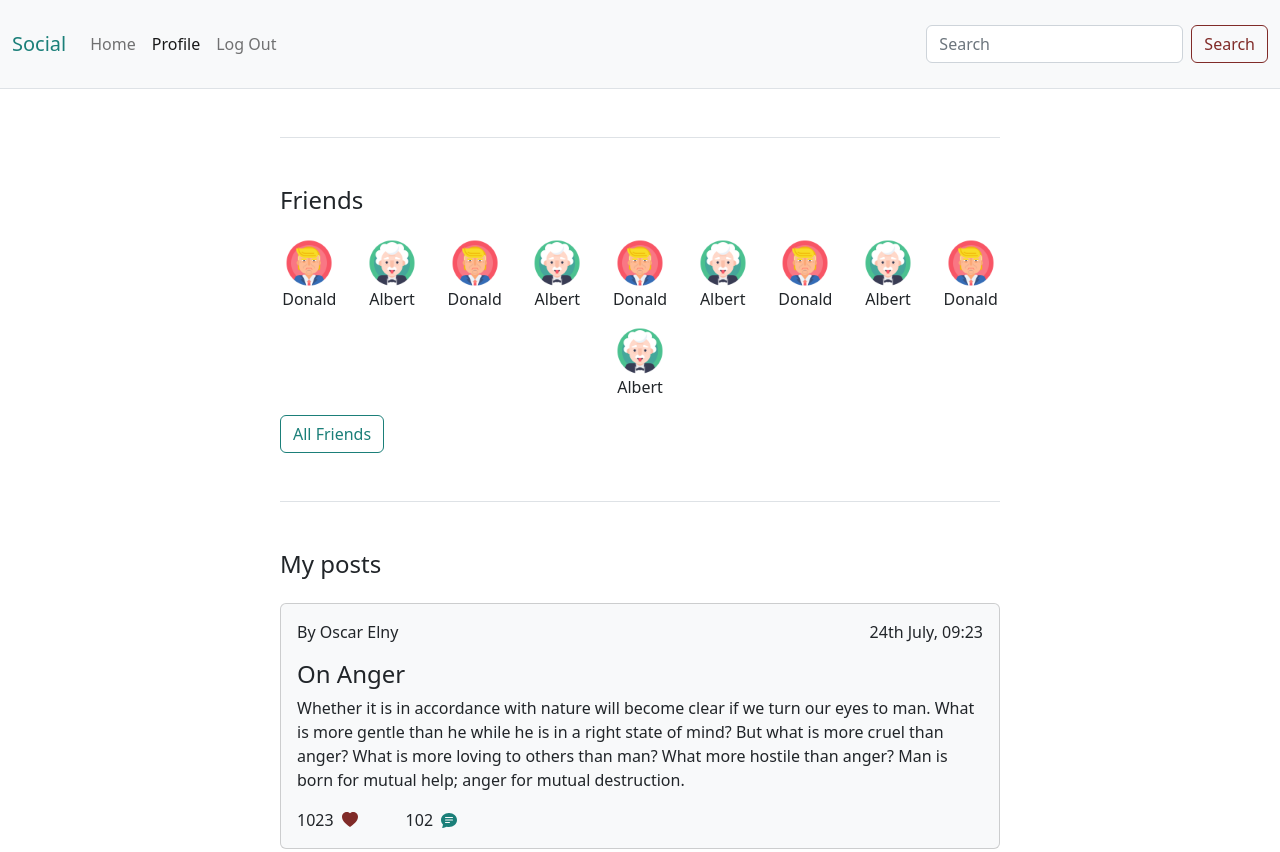
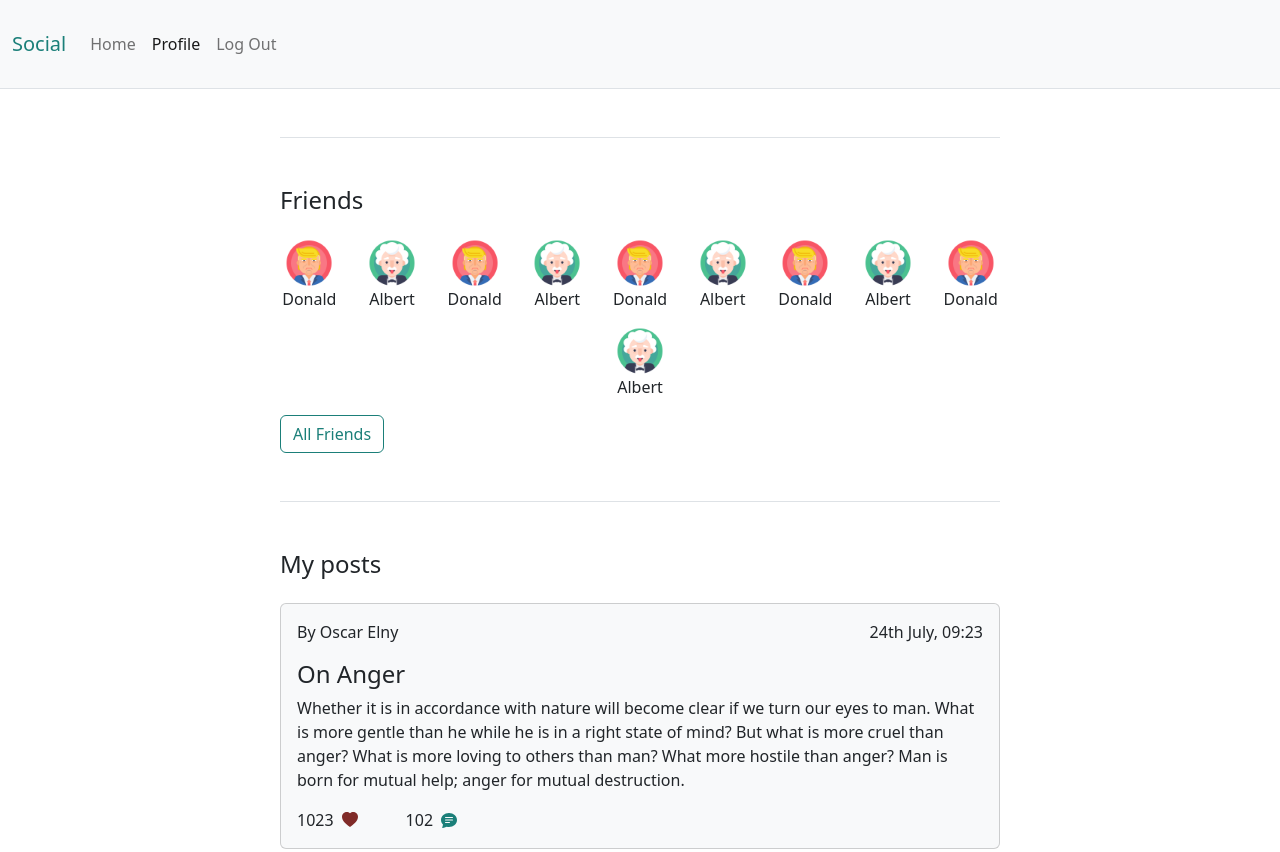
Before and after one commit to olee2/social-media-application, a website with bundled scripts: page profile.html in a window 1280 px wide. Shown: the top 852 px of the page. Built offline with nearby package versions, Linux system fonts and the light colour scheme.

Commit message:
Adding notificatiion if no posts, removing search

```diff
--- a/profile.html
+++ b/profile.html
@@ -35,17 +35,6 @@
               <a class="nav-link log-out" href="login.html">Log Out</a>
             </li>
           </ul>
-          <form class="d-flex" role="search">
-            <input
-              class="form-control me-2"
-              type="search"
-              placeholder="Search"
-              aria-label="Search"
-            />
-            <button class="btn btn-outline-secondary" type="submit">
-              Search
-            </button>
-          </form>
         </div>
       </div>
     </nav>
```
Also changed, not shown: dist/js/profile.js.
